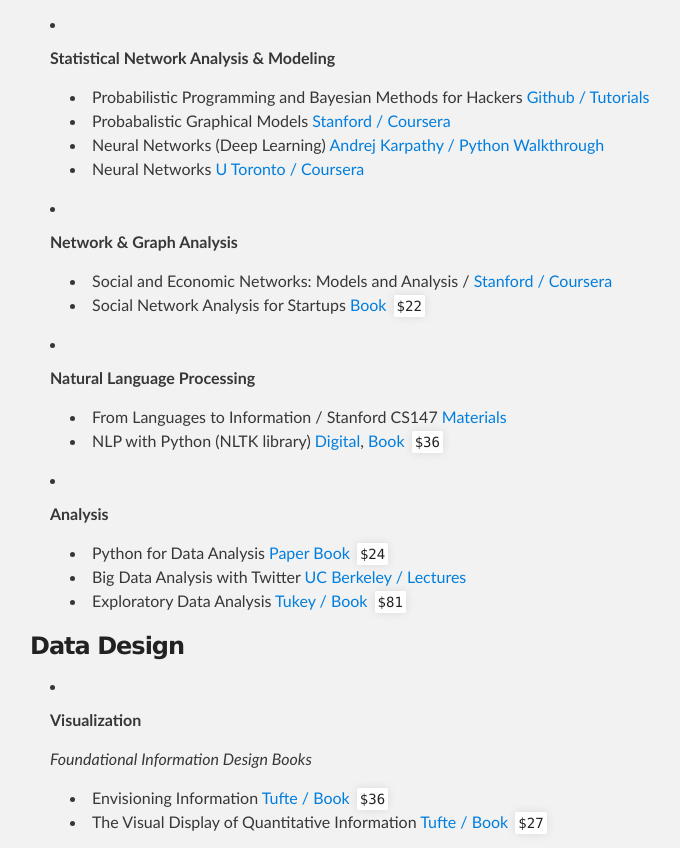
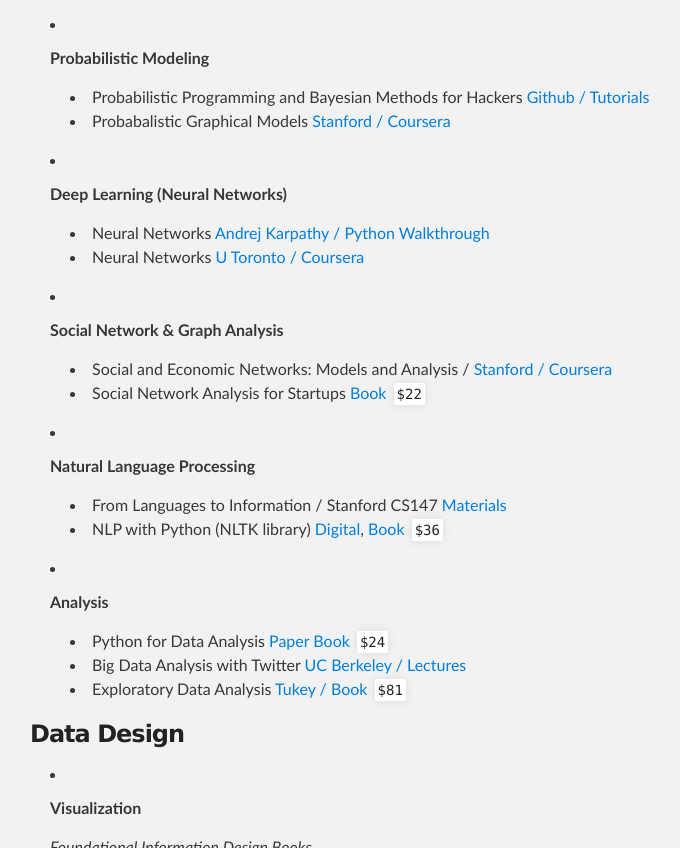
Before and after one commit to datasciencemasters/go, a plain HTML site: page index.html in a window 1280 px wide. Shown: the part 3954-4802 px from the top of the page, without its empty margins (290-970 px from the left). Drawn offline with Linux system fonts and the light colour scheme.

Commit message:
Create gh-pages branch via GitHub

```diff
--- a/index.html
+++ b/index.html
@@ -241,21 +241,27 @@ Out of personal preference and need for focus, I geared the original curriculum
 </ul>
 </li>
 <li>
-<p><strong>Statistical Network Analysis &amp; Modeling</strong></p>
+<p><strong>Probabilistic Modeling</strong></p>
 
 <ul>
 <li>Probabilistic Programming and Bayesian Methods for Hackers <a href="http://bit.ly/ipnb-probabilisticprogramming">Github / Tutorials</a>
 </li>
 <li>Probabalistic Graphical Models <a href="http://bit.ly/stanford-pgm">Stanford / Coursera</a>
 </li>
-<li>Neural Networks (Deep Learning) <a href="http://karpathy.github.io/neuralnets/">Andrej Karpathy / Python Walkthrough</a>
+</ul>
+</li>
+<li>
+<p><strong>Deep Learning (Neural Networks)</strong></p>
+
+<ul>
+<li>Neural Networks <a href="http://karpathy.github.io/neuralnets/">Andrej Karpathy / Python Walkthrough</a>
 </li>
 <li>Neural Networks <a href="http://bit.ly/utoronto-neuralnets">U Toronto / Coursera</a>
 </li>
 </ul>
 </li>
 <li>
-<p><strong>Network &amp; Graph Analysis</strong></p>
+<p><strong>Social Network &amp; Graph Analysis</strong></p>
 
 <ul>
 <li>Social and Economic Networks: Models and Analysis / <a href="http://bit.ly/stanford-socialeconnetworks">Stanford / Coursera</a>
```
Also changed, not shown: params.json (+1 -1 lines).
